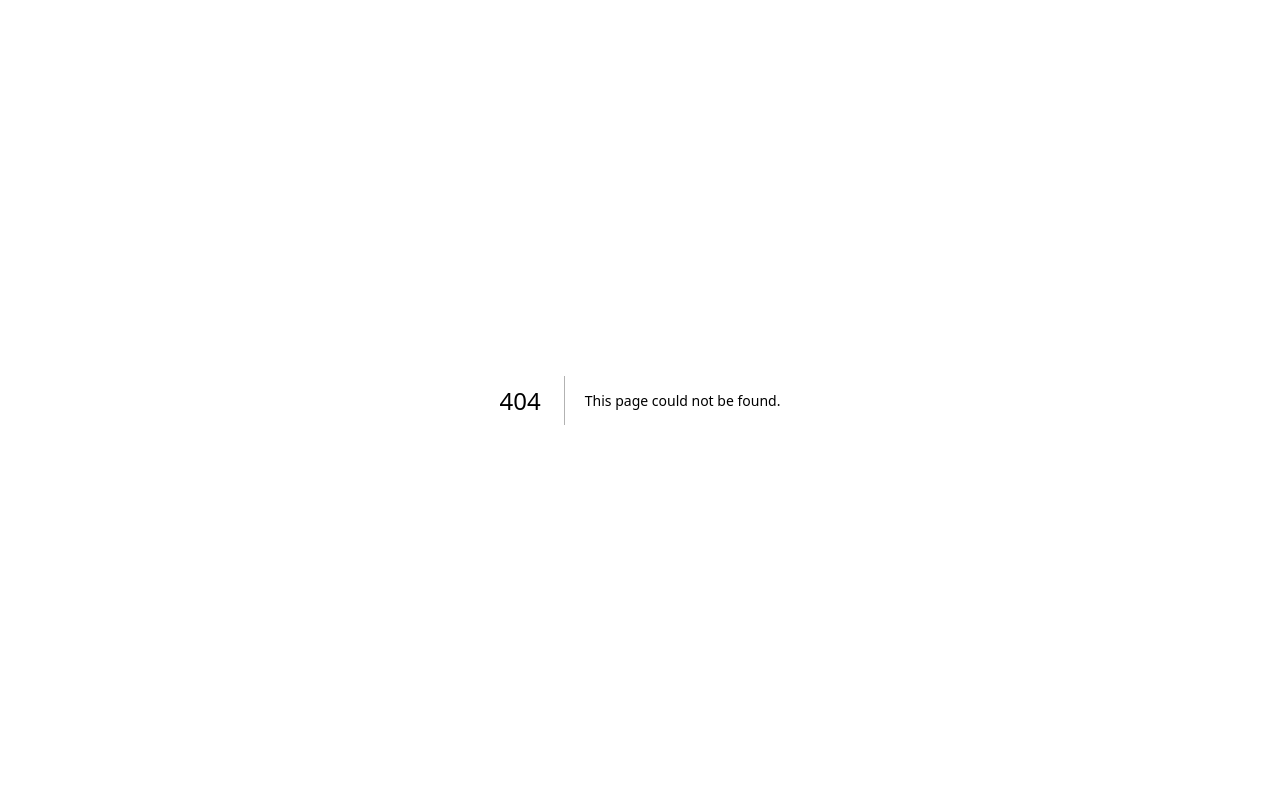
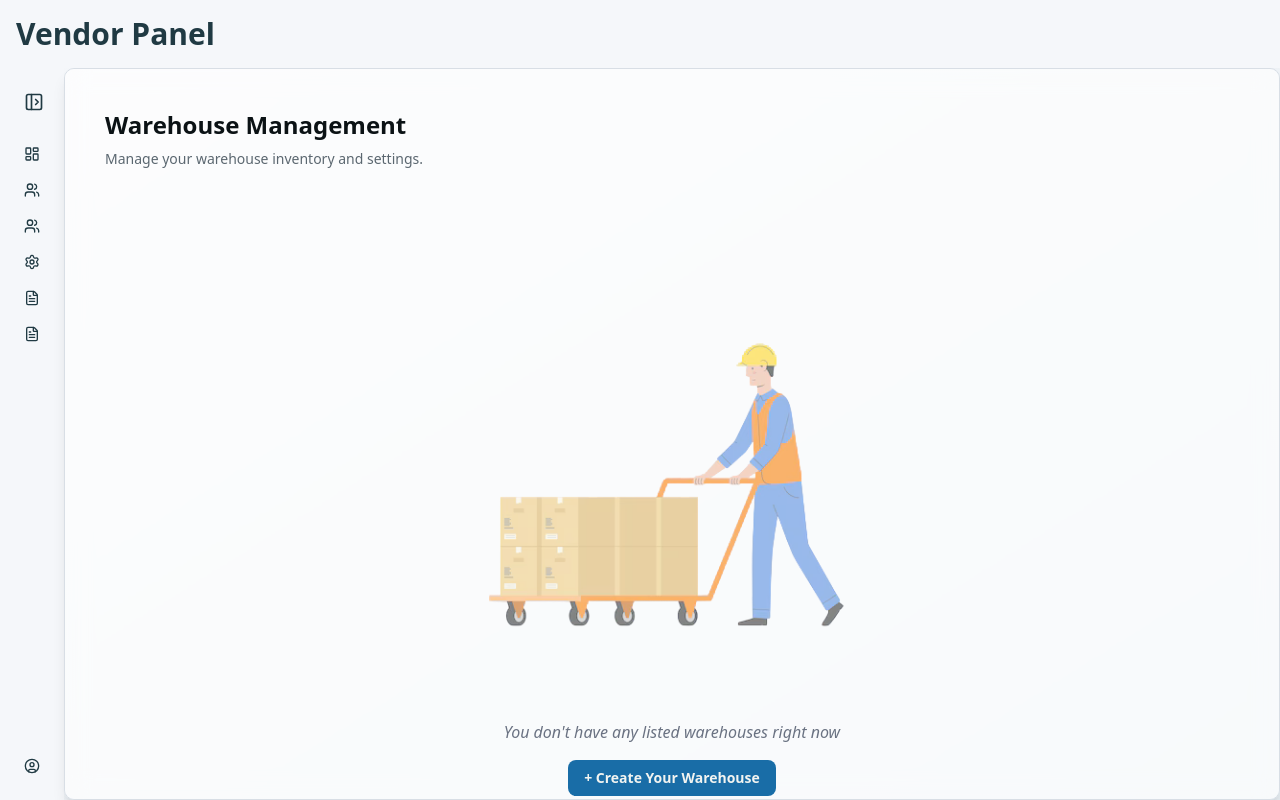
Before and after one commit to Van5sh/store, a Next.js app: page /vendor/warehouses in a window 1280 px wide. Before the commit this address had no page. Built offline with nearby package versions, Linux system fonts and the light colour scheme.

Commit message:
create warehouse added

```diff
--- a/src/app/vendor/warehouse/page.tsx
+++ /dev/null
@@ -1,10 +0,0 @@
-const WarehouseVendorPage = () => {
-    return (
-        <div className="p-4">
-            <h1 className="text-2xl font-bold mb-4">Warehouse Management</h1>
-            <p className="text-sm text-[#5B6770] dark:text-[#D8DEE5] mb-6">
-                Manage your warehouse inventory and settings.
-            </p>
-        </div>
-    )
-}
--- /dev/null
+++ b/src/app/vendor/warehouses/page.tsx
@@ -0,0 +1,55 @@
+"use client"
+import React, { useState } from "react";
+import Image from "next/image";
+import { Button } from "@/components/ui/button";
+import { Input } from "@/components/ui/input";
+import Modal from "@/components/vendor-ui/Modal";
+
+const WarehouseVendorPage = () => {
+    const [openModal,setOpenModal]=useState<boolean>(false);
+    const [warehouseTitle,setWarehouseTitle]=useState("");
+    return (
+        <div className="flex flex-col min-h-screen">
+            <div className="p-4">
+                <h1 className="text-2xl font-bold mb-2">Warehouse Management</h1>
+                <p className="text-sm text-[#5B6770] dark:text-[#D8DEE5]">
+                    Manage your warehouse inventory and settings.
+                </p>
+            </div>
+            <div className="flex flex-1 flex-col justify-center items-center text-center gap-4">
+                    <Image
+                        src="/warehouse.png"
+                        alt="Warehouse Illustration"
+                        width={600}
+                        height={600}
+                        className="opacity-60"
+                    />
+                <p className="text-gray-500 italic">
+                    You don't have any listed warehouses right now
+                </p>
+                <Button onClick={()=>{setOpenModal(true)}} className="bg-[#196da7] hover:cursor-pointer hover:bg-[#176db6]">
+                    <p className="font-bold">+ Create Your Warehouse</p>
+                </Button>
+                <Modal title="NEW WAREHOUSE" isOpen={openModal} onClose={()=>setOpenModal(false)}>
+                    <span>Warehouse Name</span>
+                    <Input
+                      value={warehouseTitle}
+                      onChange={(e)=>setWarehouseTitle(e.target.value)}
+                    />
+                    <span>Warehouse Capacity</span>
+                    <Input
+                      value={warehouseTitle}
+                      onChange={(e)=>setWarehouseTitle(e.target.value)}
+                    />
+                    <span>Warehouse City Name</span>
+                    <Input
+                      value={warehouseTitle}
+                      onChange={(e)=>setWarehouseTitle(e.target.value)}
+                    />
+                </Modal>
+            </div>
+        </div>
+    )
+}
+
+export default WarehouseVendorPage;
```
Also changed, not shown: public/warehouse.png (added).
